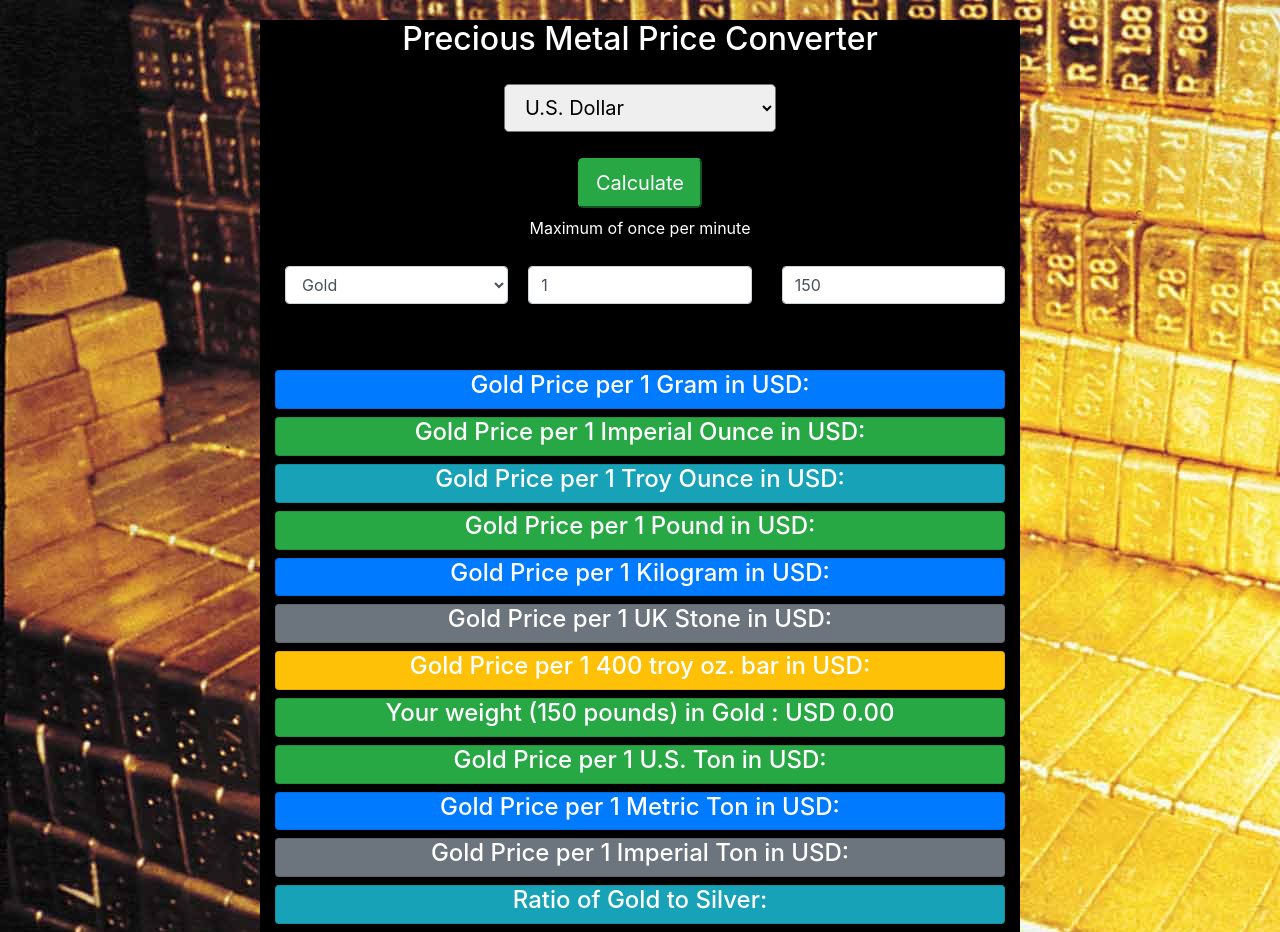
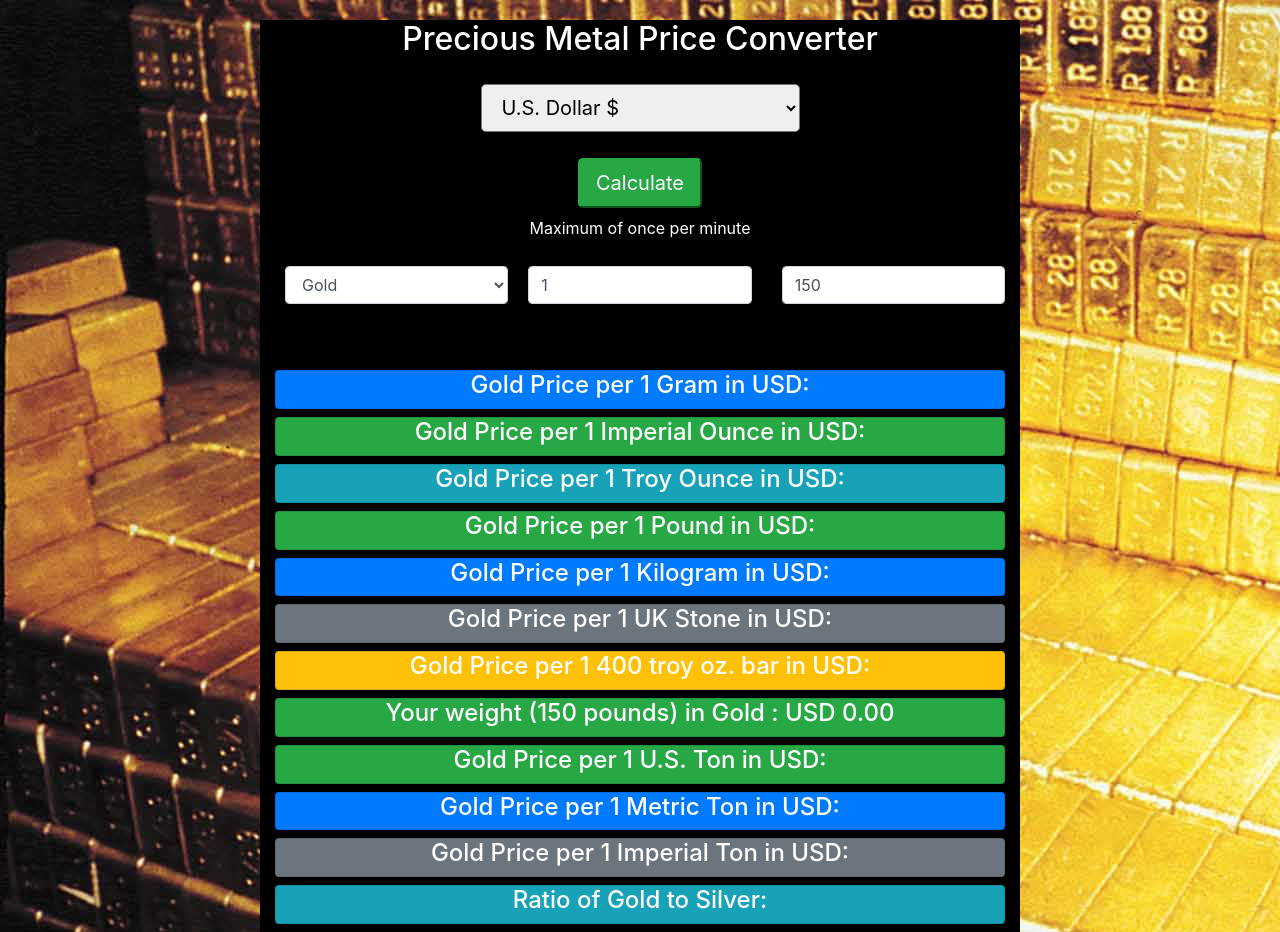
Before and after one commit to vibraniumforge/precious-metal-price, a React (Create React App) app: page / in a window 1280 px wide. Built offline with nearby package versions, Linux system fonts and the light colour scheme.

Commit message:
added currency sign in dropdown

```diff
--- a/src/Components/Form.js
+++ b/src/Components/Form.js
@@ -41,18 +41,18 @@ class Form extends React.PureComponent {
             >
               {" "}
               <option value="">Choose currency</option>
-              <option value="USD">U.S. Dollar</option>
-              <option value="EUR">Euro</option>
-              <option value="GBP">British Pound</option>
-              <option value="AUD">Australian Dollar</option>
-              <option value="CAD">Canadian Dollar</option>
-              <option value="JPY">Japanese Yen</option>
-              <option value="CNY">Chinese Yuan Renambi</option>
-              <option value="KRW">Korean Won</option>
-              <option value="BRL">Brazilian Real</option>
-              <option value="CHF">Swiss Franc</option>
-              <option value="SEK">Swedish Krona</option>
-              <option value="HUF">Hungarian Forint</option>
+              <option value="USD">U.S. Dollar $</option>
+              <option value="EUR">Euro €</option>
+              <option value="GBP">British Pound £</option>
+              <option value="AUD">Australian Dollar AU$</option>
+              <option value="CAD">Canadian Dollar C$</option>
+              <option value="JPY">Japanese Yen ¥</option>
+              <option value="CNY">Chinese Yuan Renambi CN¥</option>
+              <option value="KRW">Korean Won ₩</option>
+              <option value="BRL">Brazilian Real R$</option>
+              <option value="CHF">Swiss Franc Fr.</option>
+              <option value="SEK">Swedish Krona kr</option>
+              <option value="HUF">Hungarian Forint Ft</option>
             </select>
             <div>
               <button
```
